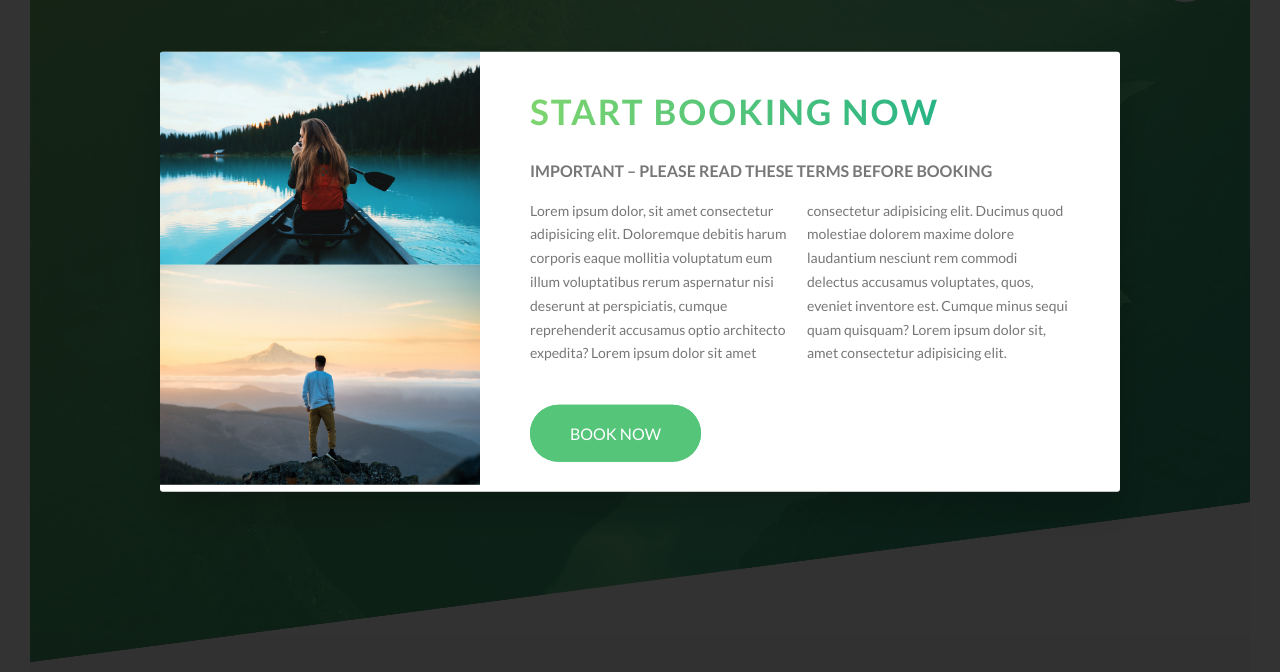
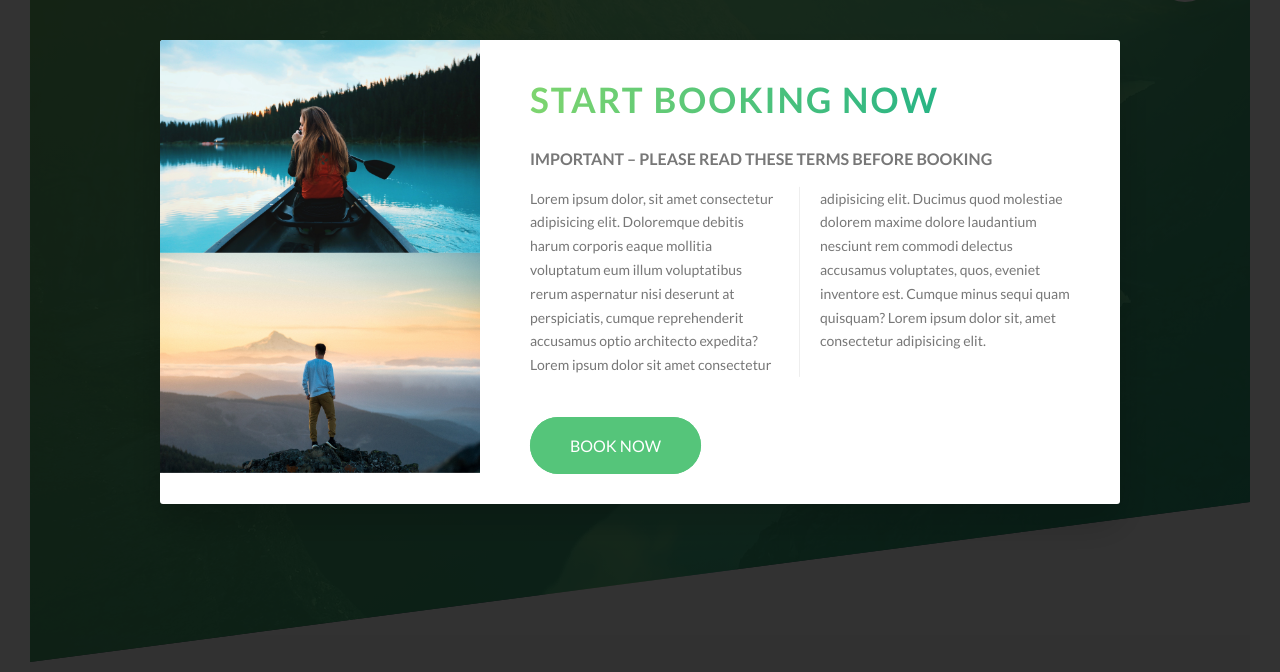
Before and after one commit to JK1320/css-advanced-natours-udemy1, a website: page index.html in a window 1280 px wide. Shown: the part 128-800 px from the top of the page. Drawn offline with Linux system fonts and the light colour scheme; files whose address does not match are found by name.

Commit message:
Added column-gap & column-rule properties

```diff
--- a/sass/components/_popup.scss
+++ b/sass/components/_popup.scss
@@ -38,5 +38,7 @@
         font-size: 1.4rem;
         margin-bottom: 4rem;
         column-count: 2;
+        column-gap: 4rem;
+        column-rule: 1px solid $color-grey-light-2;
     }
 }
```
Also changed, not shown: css/style.css.
